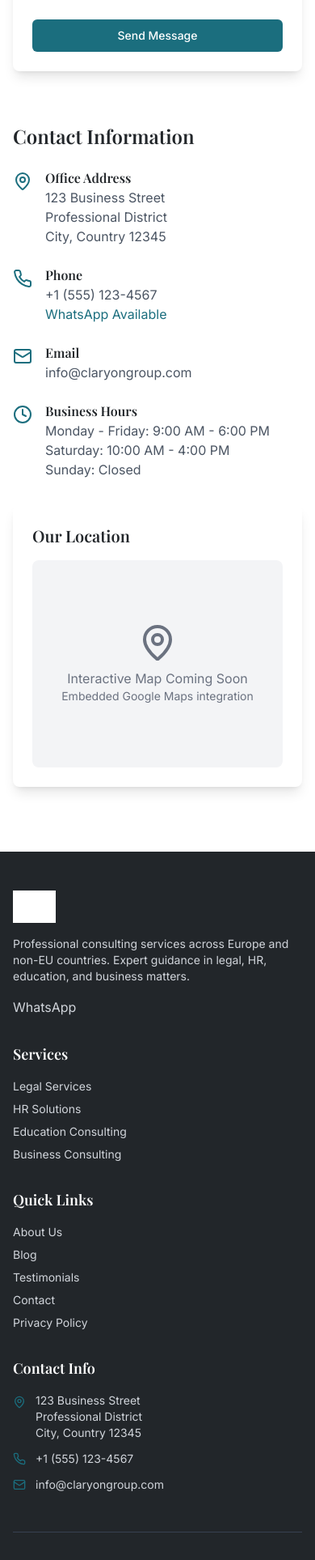
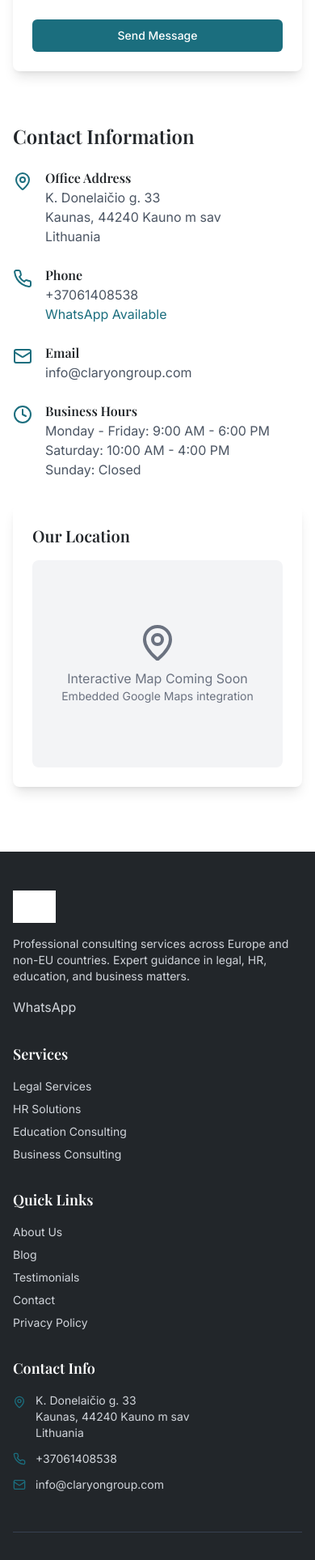
Before and after one commit to 0xDracarys/calryon-web-architect, a React (Vite) app: page /contact in a window 390 px wide. Shown: the part 1063-2990 px from the top of the page at 81% size. Built offline with nearby package versions, Linux system fonts and the light colour scheme; no server answers; grey boxes are pictures that could not be loaded.

Commit message:
Update address and phone number
- Updated company address to K. Donelaičio g. 33, Kaunas, Lithuania.
- Updated phone number to +37061408538.

Changes applied to Footer and Contact page.

```diff
--- a/src/components/Footer.tsx
+++ b/src/components/Footer.tsx
@@ -93,14 +93,14 @@ const Footer = () => {
               <div className="flex items-start space-x-3">
                 <MapPin className="h-4 w-4 mt-1 text-claryon-teal flex-shrink-0" />
                 <span className="text-gray-300">
-                  123 Business Street<br />
-                  Professional District<br />
-                  City, Country 12345
+                  K. Donelaičio g. 33<br />
+                  Kaunas, 44240 Kauno m sav<br />
+                  Lithuania
                 </span>
               </div>
               <div className="flex items-center space-x-3">
                 <Phone className="h-4 w-4 text-claryon-teal flex-shrink-0" />
-                <span className="text-gray-300">+1 (555) 123-4567</span>
+                <span className="text-gray-300">+37061408538</span>
               </div>
               <div className="flex items-center space-x-3">
                 <Mail className="h-4 w-4 text-claryon-teal flex-shrink-0" />
--- a/src/pages/Contact.tsx
+++ b/src/pages/Contact.tsx
@@ -206,9 +206,9 @@ const Contact = () => {
                     <div>
                       <h3 className="font-semibold text-claryon-gray">Office Address</h3>
                       <p className="text-gray-600">
-                        123 Business Street<br />
-                        Professional District<br />
-                        City, Country 12345
+                        K. Donelaičio g. 33<br />
+                        Kaunas, 44240 Kauno m sav<br />
+                        Lithuania
                       </p>
                     </div>
                   </div>
@@ -217,7 +217,7 @@ const Contact = () => {
                     <Phone className="h-6 w-6 text-claryon-teal mt-1 flex-shrink-0" />
                     <div>
                       <h3 className="font-semibold text-claryon-gray">Phone</h3>
-                      <p className="text-gray-600">+1 (555) 123-4567</p>
+                      <p className="text-gray-600">+37061408538</p>
                       <a
                         href="https://wa.me/1234567890"
                         target="_blank"
```
